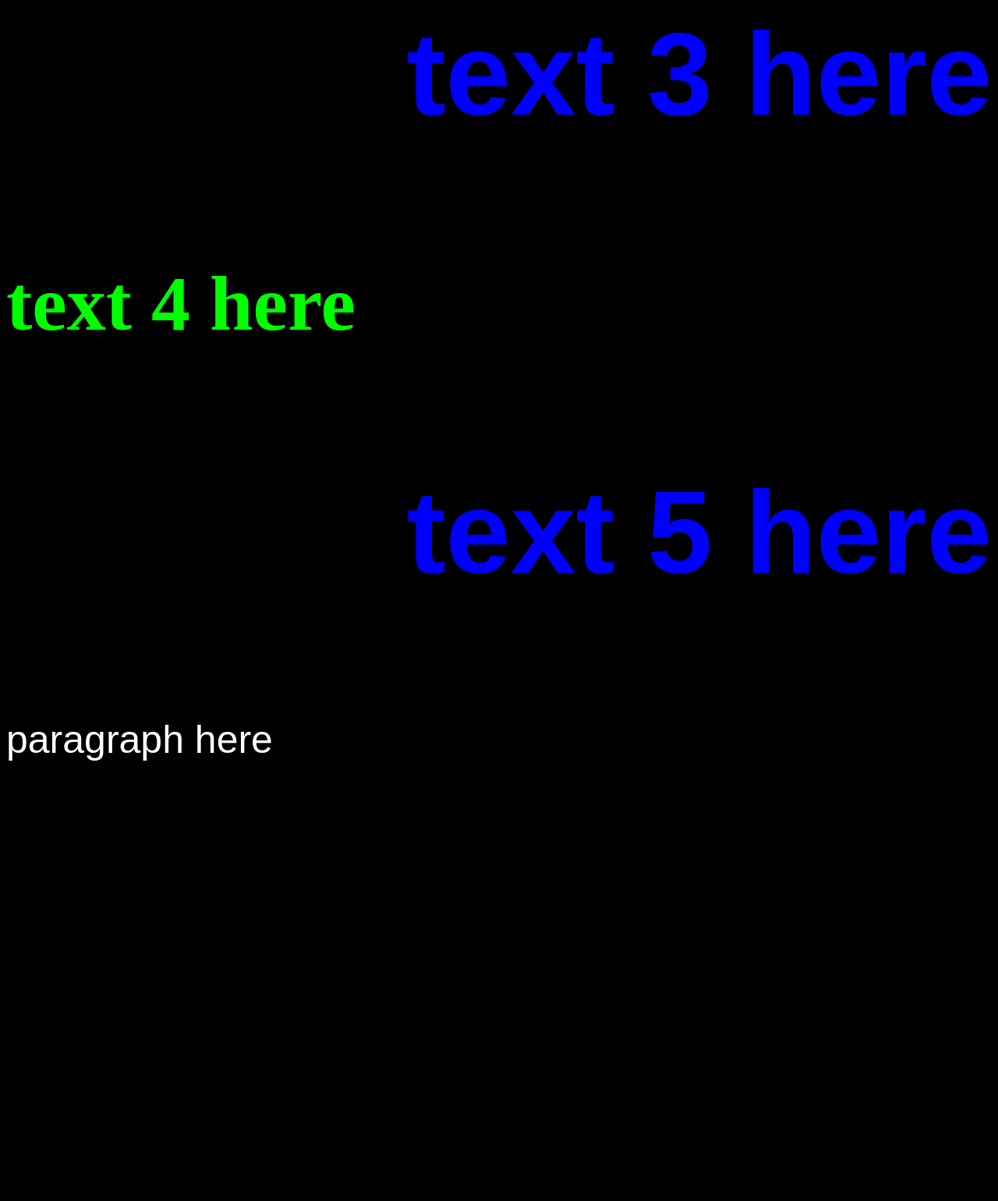
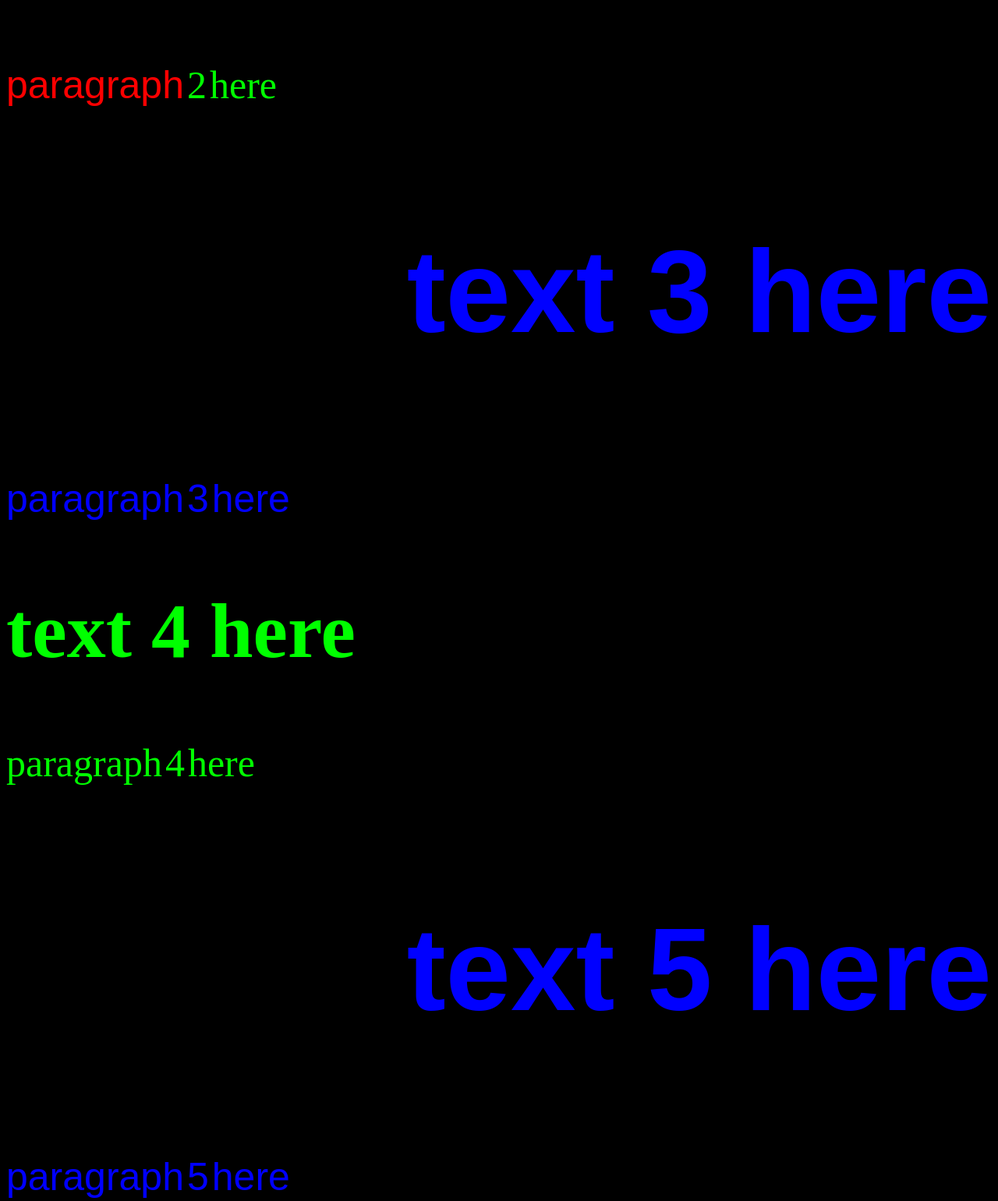
Before and after one commit to J33569/random-html-code-purely-for-wasting-time-number, a plain HTML site: page index.html in a window 1280 px wide. Shown: the part 485-2026 px from the top of the page at 78% size. Before the commit the page ends 1471 px from the top, so only its background shows below. Drawn offline with Linux system fonts and the light colour scheme.

Commit message:
Update index.html

```diff
--- a/index.html
+++ b/index.html
@@ -37,19 +37,51 @@
         <style type="text/css">
             p1
             {
+                text-align: center;
+                font-size: 50px;
+                font-family: arial;
+                color: red;
+            }
+        </style>
+        <style type="text/css">
+            p2
+            {
                 text-align: left;
                 font-size: 50px;
-                font-family: arial;
-                color: white;
+                font-family: subpixel-antialiased;
+                color: rgb(0,255,0);
+            }
+        </style>
+        <style type="text/css">
+            p3
+            {
+                text-align: right;
+                font-size: 50px;
+                font-family: sans-serif;
+                color: #0000FF;
             }
         </style>
     </head>
     <body>
         <h1>text 1 here</h1>
+        <p1>paragraph</p1>
+        <p1>1</p1>
+        <p1>here</p1>
         <h2>text 2 here</h2>
+        <p1>paragraph</p1>
+        <p2>2</p2>
+        <p2>here</p2>
         <h3>text 3 here</h3>
+        <p3>paragraph</p3>
+        <p3>3</p3>
+        <p3>here</p3>
         <h2>text 4 here</h2>
+        <p2>paragraph</p2>
+        <p2>4</p2>
+        <p2>here</p2>
         <h3>text 5 here</h3>
-        <p1>paragraph here</p1>
-
-</body></html>
+        <p3>paragraph</p3>
+        <p3>5</p3>
+        <p3>here</p3>
+    </body>
+</html>
```
